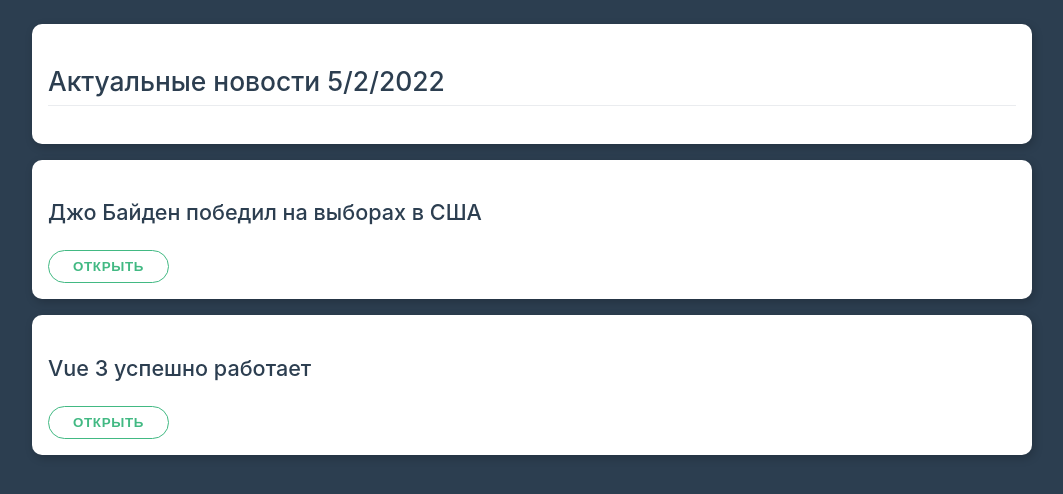
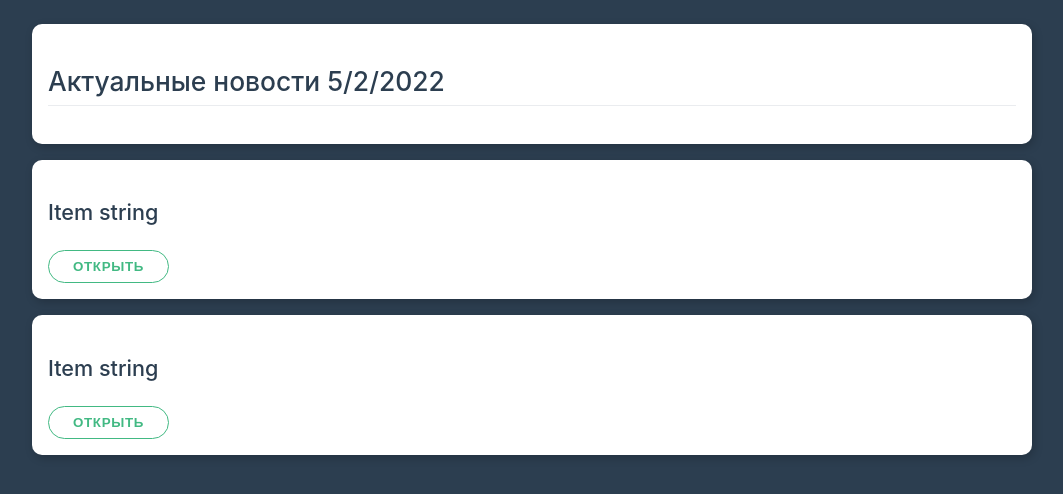
Before and after one commit to SergeyLoveyko/vue-education, a Vue app in the folder 06_All_about_components/vue-components-main/: page / in a window 1280 px wide. Shown: the top 494 px of the page, without its empty margins (108-1171 px from the left). Built offline with nearby package versions, Linux system fonts and the light colour scheme.

Commit message:
fead: 6_AoC - lesson_4 - create individual components: exampel of different component name initialization

```diff
--- a/06_All_about_components/vue-components-main/src/App.vue
+++ b/06_All_about_components/vue-components-main/src/App.vue
@@ -4,15 +4,13 @@
       <h2>Актуальные новости {{ now }}</h2>
     </div>
 
-    <div class="card" v-for="item in news" :key="item">
-      <h3>{{ item }}</h3>
-      <button class="btn" @click="isOpen = !isOpen">Открыть</button>
-      <p v-if="isOpen">Lorem ipsum dolor sit amet consectetur adipisicing elit. Nostrum iusto perferendis, dolor doloribus rem mollitia.</p>
-    </div>
+    <app-news></app-news>
+    <AppNews />
   </div>
 </template>
 
 <script>
+import AppNews from './AppNews'
 export default {
   data() {
     return {
@@ -23,6 +21,11 @@
         'Vue 3 успешно работает'
       ]
     }
+  },
+  components: {
+    // 'app-news': AppNews
+    // 'AppNews': AppNews
+    AppNews: AppNews
   }
 }
 </script>
--- /dev/null
+++ b/06_All_about_components/vue-components-main/src/AppNews.vue
@@ -0,0 +1,18 @@
+<template>
+  <div class="card">
+    <h3>{{ item }}</h3>
+    <button class="btn" @click="isOpen = !isOpen">Открыть</button>
+    <p v-if="isOpen">Lorem ipsum dolor sit amet consectetur adipisicing elit. Nostrum iusto perferendis, dolor doloribus rem mollitia.</p>
+  </div>
+</template>
+
+<script>
+export default {
+  data() {
+    return {
+      item: 'Item string',
+      isOpen: false
+    }
+  }
+}
+</script>
```
